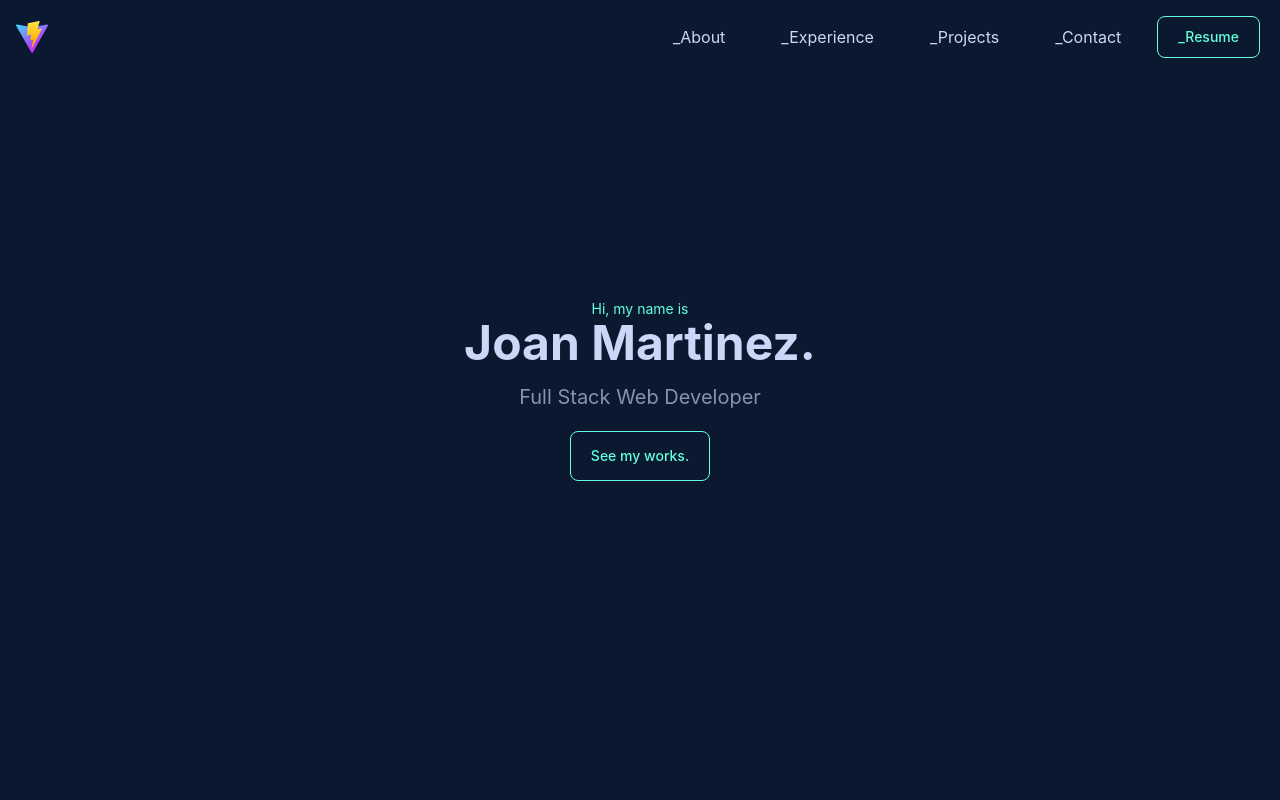
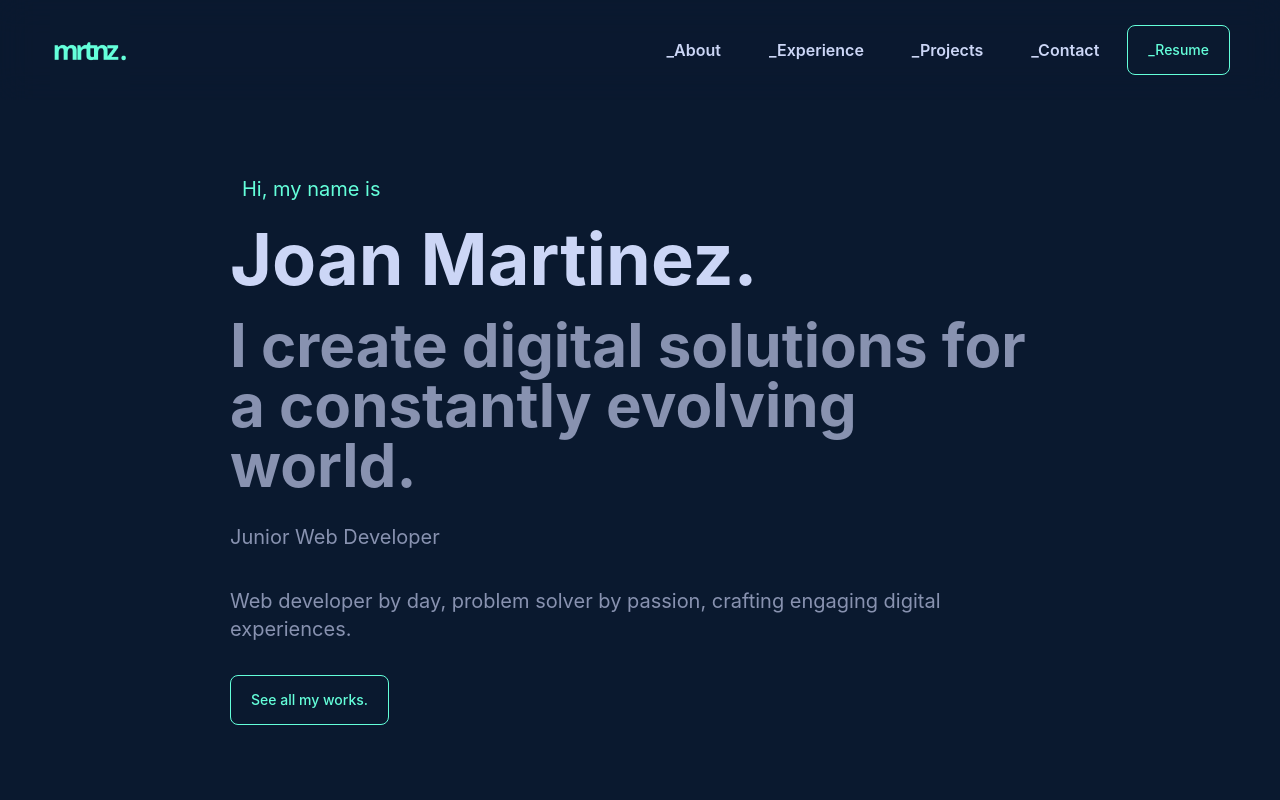
Before and after one commit to joanmrtnz/portfolio, a React (Vite) app in the folder my-portfolio/: page / in a window 1280 px wide. Shown: the top 800 px of the page. Built offline with nearby package versions, Linux system fonts and the light colour scheme.

Commit message:
update hero component and add more styles

```diff
--- a/my-portfolio/src/App.css
+++ b/my-portfolio/src/App.css
@@ -1 +1,25 @@
 @import "tailwindcss";
+
+@layer utilities {
+    @keyframes fade-in-up {
+      from {
+        opacity: 0;
+        transform: translateY(20px);
+      }
+      to {
+        opacity: 1;
+        transform: translateY(0);
+      }
+    }
+
+    .animate-fade-in-up {
+      animation: fade-in-up 0.6s ease-out forwards;
+    }
+
+    .delay-100 { animation-delay: 0.1s; }
+    .delay-200 { animation-delay: 0.2s; }
+    .delay-300 { animation-delay: 0.3s; }
+    .delay-400 { animation-delay: 0.4s; }
+    .delay-500 { animation-delay: 0.5s; }
+    .delay-550 { animation-delay: 0.55s; }
+  }
--- a/my-portfolio/src/App.jsx
+++ b/my-portfolio/src/App.jsx
@@ -10,7 +10,7 @@ export default function App() {
   return (
     <div className="min-h-screen bg-[var(--navy)]">
       <Header />
-      <main>
+      <main className="px-[150px]">
         <Hero />
         <About />
         <Experience />
--- a/my-portfolio/src/components/Header.jsx
+++ b/my-portfolio/src/components/Header.jsx
@@ -1,17 +1,17 @@
 
 export default function Header() {
   return (
-    <header className="bg-[var(--navy)] fixed top-0 w-full z-50 ">
-      <nav className="container mx-auto p-4 flex justify-between items-center">
-        <img  src="/vite.svg" alt="website logo" />
-        <ul className="flex items-center space-x-3">
+    <header className="backdrop-blur-lg bg-[var(--navy)]/70 fixed top-0 w-full z-50 px-[50px] ">
+      <nav className="h-[100px] container mx-auto flex justify-between items-center font-semibold text-s/7">
+        <a href="#home"><img  src="/page_logo.png" height='80px' width='80px' alt="website logo" /></a>
+        <ul className="flex items-center text-left space-x-1">
           <li><a href="#about" className="text-[var(--lightest-slate)] hover:text-[var(--green)] px-5 py-2.5 me-1 mb-2 ">_About</a></li>
           <li><a href="#experience" className="text-[var(--lightest-slate)] hover:text-[var(--green)] px-5 py-2.5 me-1 mb-2 ">_Experience</a></li>
           <li><a href="#projects" className="text-[var(--lightest-slate)] hover:text-[var(--green)] px-5 py-2.5 me-1 mb-2">_Projects</a></li>
           <li><a href="#contact" className="text-[var(--lightest-slate)] hover:text-[var(--green)] px-5 py-2.5 me-1 mb-2">_Contact</a></li>
           <button type="button"
-          className="text-[var(--green)] bg-[var(--navy)] border border-[var(--green)] hover:bg-[var(--green)] hover:text-[var(--navy)] focus:ring-[var(--green)] focus:outline-none font-medium rounded-lg text-sm px-5 py-2.5 me-1"
-          >_Resume</button>
+        className="text-[var(--green)] bg-[var(--navy)] hover:text-[var(--white)] border border-[var(--green)] focus:ring-[var(--green)] focus:outline-none hover:shadow-lg hover:shadow-green-500/50  font-medium rounded-lg text-sm px-5 py-3.5"
+        >_Resume</button>
 
         </ul>
       </nav>
--- a/my-portfolio/src/components/Hero.jsx
+++ b/my-portfolio/src/components/Hero.jsx
@@ -1,13 +1,36 @@
 export default function Hero() {
-    return (
-      <section className="h-screen flex flex-col items-center justify-center text-center bg-[var(--navy)]">
-        <p className="text-sm  text-[var(--green)]">Hi, my name is</p>
-        <h1 className="text-5xl text-[var(--lightest-slate)] font-bold">Joan Martinez.</h1>
-        <p className="text-xl mt-4 text-[var(--slate)]">Full Stack Web Developer</p>
-        <a href="#projects"
-          className="text-[var(--green)] bg-[var(--navy)] border border-[var(--green)] hover:bg-[var(--green)] hover:text-[var(--navy)] focus:ring-[var(--green)] focus:outline-none font-medium rounded-lg text-sm px-5 py-3.5 m-5"
-          >See my works.</a>
+  return (
+    <section
+      id="home"
+      className="min-h-screen pt-[100px] flex flex-col items-start justify-center text-left px-20 m-auto bg-[var(--navy)]"
+    >
+      <p className="text-xl text-[var(--green)] ml-3 mb-5 opacity-0 animate-fade-in-up delay-100">
+        Hi, my name is
+      </p>
 
-      </section>
-    );
-  }
+      <h1 className="text-7xl text-[var(--lightest-slate)] font-bold mb-5 opacity-0 animate-fade-in-up delay-200">
+        Joan Martinez.
+      </h1>
+
+      <h1 className="text-6xl text-[var(--slate)] font-bold mb-3 opacity-0 animate-fade-in-up delay-300">
+        I create digital solutions for a constantly evolving world.
+      </h1>
+
+      <p className="text-xl mt-4 text-[var(--slate)] mb-5 opacity-0 animate-fade-in-up delay-400">
+        Junior Web Developer
+      </p>
+
+      <p className="text-xl mt-4 text-[var(--slate)] mb-8 opacity-0 animate-fade-in-up delay-500">
+        Web developer by day, problem solver by passion, crafting engaging digital experiences.
+      </p>
+
+      <a
+        href="#projects"
+        className="text-[var(--green)] bg-[var(--navy)] hover:text-[var(--white)] border border-[var(--green)] focus:ring-[var(--green)] focus:outline-none hover:shadow-lg hover:shadow-green-500/50  font-medium rounded-lg text-sm px-5 py-3.5 opacity-0 animate-fade-in-up delay-550 hover: transition-none"
+      >
+        See all my works.
+      </a>
+
+    </section>
+  );
+}
--- a/my-portfolio/src/index.css
+++ b/my-portfolio/src/index.css
@@ -22,6 +22,7 @@
   --lightest-slate: #ccd6f6;
   --white: #e6f1ff;
   --green: #64ffda;
+  --light-green: #b0fae8;
   --green-tint: rgba(100, 255, 218, 0.1);
   --pink: #f57dff;
   --blue: #57cbff;
```
Also changed, not shown: my-portfolio/public/page_logo.png (added).
